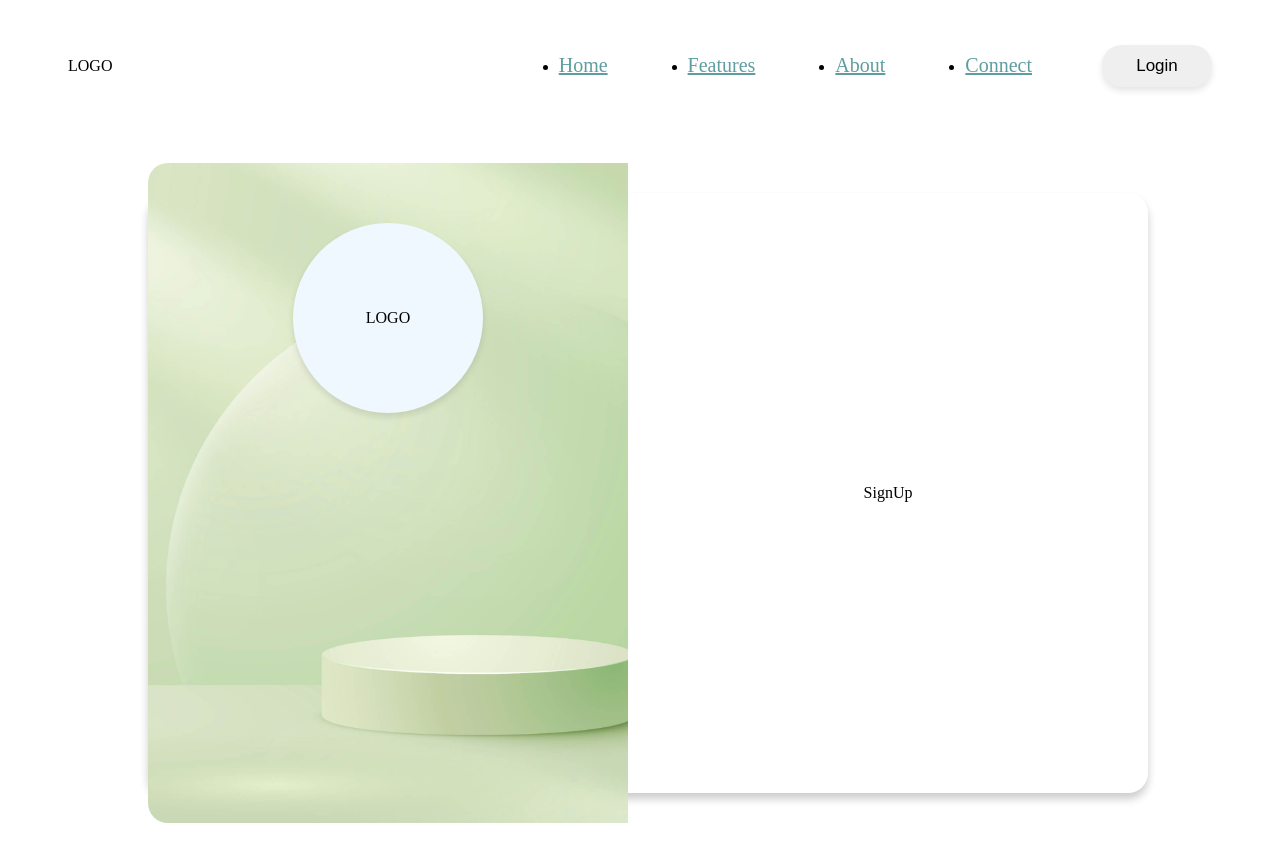
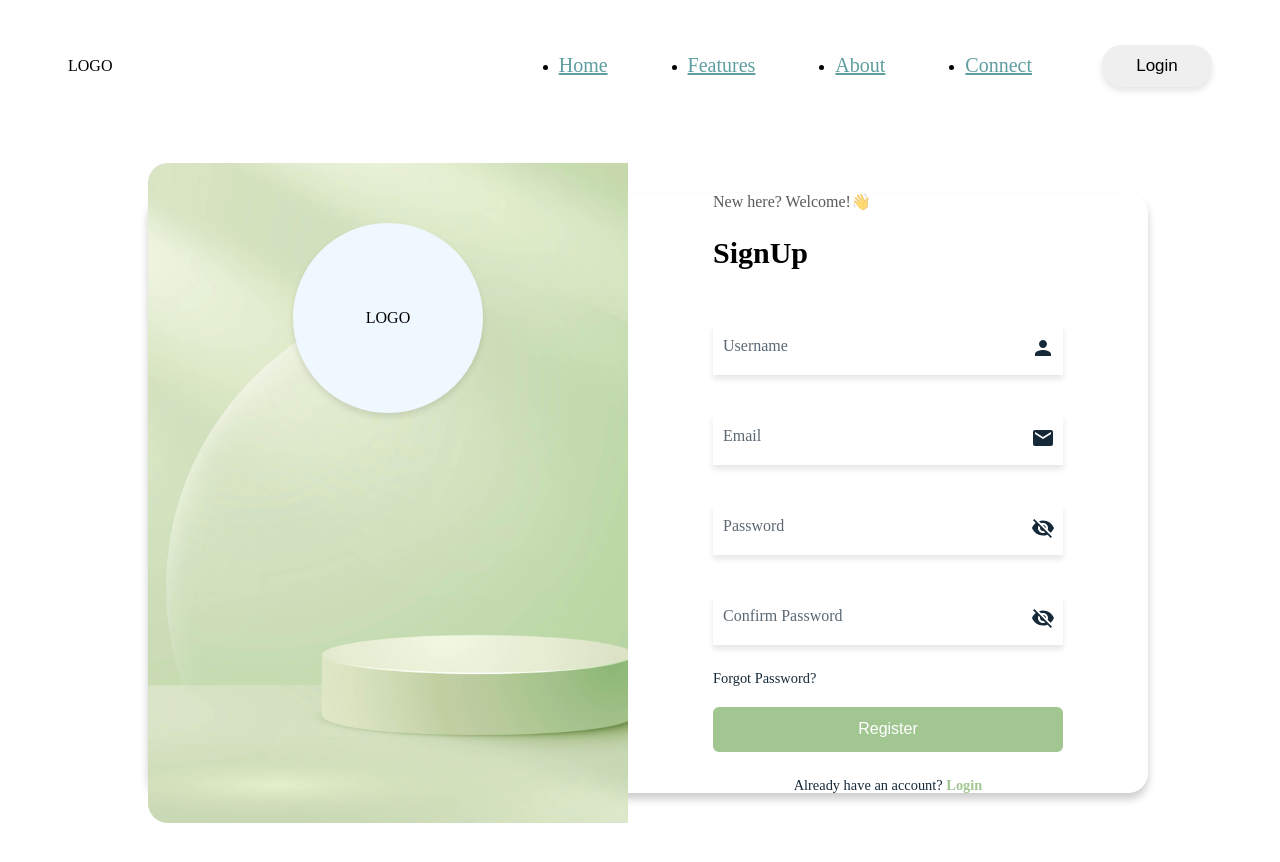
Before and after one commit to MercyKorir/pillWarden, a React (Create React App) app in the folder client/: page /register in a window 1280 px wide. Shown: the top 862 px of the page. Built offline with nearby package versions, Linux system fonts and the light colour scheme; the HTML template or start-up script is replaced by a standard one.

Commit message:
feat: signup logic implementation

```diff
--- a/client/src/components/Login.jsx
+++ b/client/src/components/Login.jsx
@@ -1,7 +1,7 @@
 import React, { useState } from "react";
 import { Link } from "react-router-dom";
 import axios from "axios";
-import styles from "../styles/Login.module.css";
+import styles from "../styles/authForm.module.css";
 import EmailIcon from "@mui/icons-material/Email";
 import VisibilityOffIcon from "@mui/icons-material/VisibilityOff";
 import VisibilityIcon from "@mui/icons-material/Visibility";
--- a/client/src/components/SignUp.jsx
+++ b/client/src/components/SignUp.jsx
@@ -1,9 +1,169 @@
-import React from 'react'
+import React, { useState } from "react";
+import { Link } from "react-router-dom";
+import axios from "axios";
+import styles from "../styles/authForm.module.css";
+import EmailIcon from "@mui/icons-material/Email";
+import VisibilityOffIcon from "@mui/icons-material/VisibilityOff";
+import VisibilityIcon from "@mui/icons-material/Visibility";
+import PersonIcon from "@mui/icons-material/Person";
 
 const SignUp = () => {
+  const [signUpData, setSignUpData] = useState({
+    username: "",
+    email: "",
+    password: "",
+    confirmPassword: "",
+  });
+  const [message, setMessage] = useState("");
+  const [showPwd, setShowPwd] = useState(false);
+  const [showConfPwd, setShowConfPwd] = useState(false);
+
+  const handleChange = (e) => {
+    const { name, value } = e.target;
+    setSignUpData({
+      ...signUpData,
+      [name]: value,
+    });
+  };
+
+  const handleSubmit = async (e) => {
+    e.preventDefault();
+
+    if (signUpData.password !== signUpData.confirmPassword) {
+      setMessage("Passwords do not match");
+      return;
+    }
+
+    try {
+      const response = await axios.post(
+        "http://localhost:5050/user/signup",
+        signUpData,
+        {
+          headers: {
+            "Content-Type": "application/json",
+          },
+          withCredentials: true,
+        }
+      );
+      if (response.status === 201) {
+        const { username } = response.data;
+        setMessage(`Signed up successfully. Welcome ${username}!`);
+        setSignUpData({
+          username: "",
+          email: "",
+          password: "",
+          confirmPassword: "",
+        });
+      } else {
+        setMessage("SignUp failed. Check your email and password.");
+      }
+    } catch (err) {
+      setMessage("Registration failed. Please check your credentials.");
+      console.error("SignUp error: ", err);
+    }
+  };
+
   return (
-    <div>SignUp</div>
-  )
-}
+    <div className={styles.loginForm}>
+      <div>
+        <p className={styles.formGreet}>New here? Welcome!👋</p>
+        <h2 className={styles.formTitle}>SignUp</h2>
+      </div>
+      <form onSubmit={handleSubmit}>
+        <div className={styles.inputBox}>
+          <span className={styles.icon}>
+            <div>
+              <PersonIcon />
+            </div>
+          </span>
+          <input
+            type="text"
+            id="signUpUsername"
+            name="username"
+            autoComplete="username"
+            value={signUpData.username}
+            onChange={handleChange}
+            required
+          />
+          <label htmlFor="signUpUsername">Username</label>
+        </div>
+        <div className={styles.inputBox}>
+          <span className={styles.icon}>
+            <div>
+              <EmailIcon />
+            </div>
+          </span>
+          <input
+            type="email"
+            id="signUpEmail"
+            name="email"
+            autoComplete="email"
+            value={signUpData.email}
+            onChange={handleChange}
+            required
+          />
+          <label htmlFor="signUpEmail">Email</label>
+        </div>
+        <div className={styles.inputBox}>
+          <span className={styles.icon}>
+            <div onClick={() => setShowPwd(!showPwd)}>
+              {showPwd ? (
+                <VisibilityIcon style={{ cursor: "pointer" }} />
+              ) : (
+                <VisibilityOffIcon style={{ cursor: "pointer" }} />
+              )}
+            </div>
+          </span>
+          <input
+            type={showPwd ? "text" : "password"}
+            id="signUpPwd"
+            name="password"
+            value={signUpData.password}
+            onChange={handleChange}
+            required
+          />
+          <label htmlFor="signUpPwd">Password</label>
+        </div>
+        <div className={styles.inputBox}>
+          <span className={styles.icon}>
+            <div onClick={() => setShowConfPwd(!showConfPwd)}>
+              {showConfPwd ? (
+                <VisibilityIcon style={{ cursor: "pointer" }} />
+              ) : (
+                <VisibilityOffIcon style={{ cursor: "pointer" }} />
+              )}
+            </div>
+          </span>
+          <input
+            type={showConfPwd ? "text" : "password"}
+            id="confSignUpPwd"
+            name="confirmPassword"
+            value={signUpData.confirmPassword}
+            onChange={handleChange}
+            required
+          />
+          <label htmlFor="confSignUpPwd">Confirm Password</label>
+        </div>
+        <div className={styles.forgotPwd}>
+          <Link to={"/forgot-password"} className={styles.forgotLink}>
+            Forgot Password?
+          </Link>
+        </div>
+        <button type="submit" className={styles.formBtn}>
+          Register
+        </button>
+        <div className={styles.loginRegister}>
+          <p>
+            Already have an account?{" "}
+            <Link to={"/login"} className={styles.registerLink}>
+              Login
+            </Link>
+          </p>
+        </div>
+        <p className={styles.message}>{message}</p>
+      </form>
+    </div>
+  );
+};
 
-export default SignUp
+export default SignUp;
```
Also changed, not shown: client/src/styles/authForm.module.css (renamed from client/src/styles/Login.module.css), 1 other file (tests, documents, lock files or other folders).
